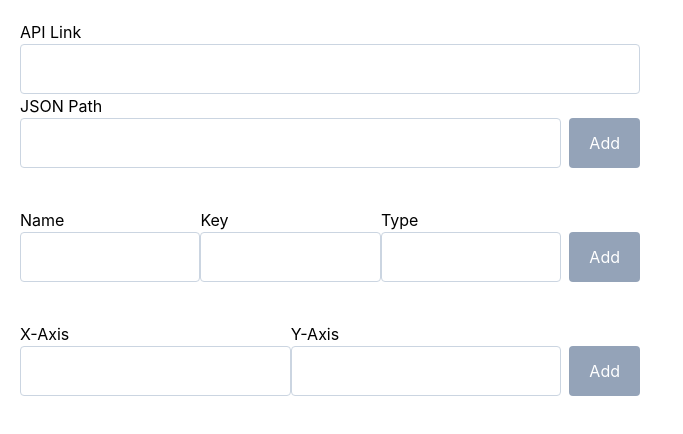
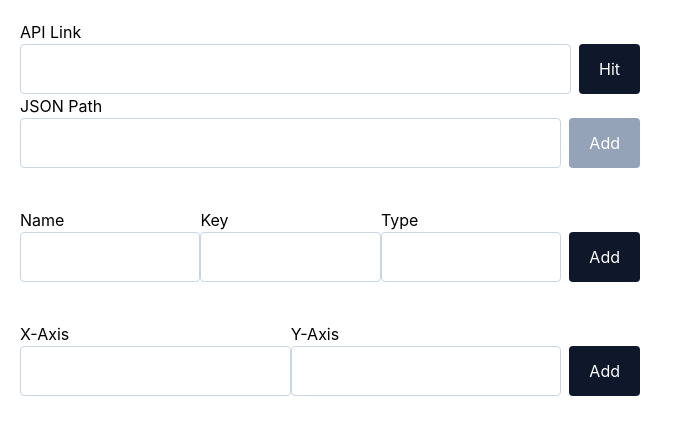
Before and after one commit to haadbaig/ensembleui-assessment, a React (Create React App) app: page / in a window 1280 px wide. Shown: the top 434 px of the page, without its empty margins (0-683 px from the left). Built offline with nearby package versions, Linux system fonts and the light colour scheme; the HTML template or start-up script is replaced by a standard one.

Commit message:
configurable module completed

```diff
--- a/src/App.tsx
+++ b/src/App.tsx
@@ -11,34 +11,50 @@ function App() {
   //   {name: 'Amount', key: 'amount', type: 'number'},
   // ]
   // `$.flavor_text_entries.[*].flavor_text`,`$.flavor_text_entries.[*].language.name`
+  // https://pokeapi.co/api/v2/ability/1/
 
   const [JSONPaths, setJSONPaths] = useState<string[]>([]);
   const [columns, setColumns] = useState<ColumnDTO[]>([]);
   const [path, setPath] = useState('');
   const [api, setApi] = useState('');
-  const [columnName, setColumnName] = useState('');
-  const [columnKey, setColumnKey] = useState('');
-  const [columnType, setColumnType] = useState('');
   const [xAxis, setXAxis] = useState('');
   const [yAxis, setYAxis] = useState('');
 
   const handleJSONPath = (e: any) => {
     e.preventDefault();
-    setJSONPaths([...JSONPaths, path]);
+    setJSONPaths([...JSONPaths, e.target[0].value]);
     setPath('');
   }
 
   const handleAddColumn = (e: any) => {
     e.preventDefault();
+
+    if (e.target[0].value === '' || e.target[1].value === '' || e.target[2].value === '') {
+      return;
+    }
+
     let newColumn = {
-      name: columnName,
-      key: columnKey,
-      type: columnType
+      name: e.target[0]?.value,
+      key: e.target[1]?.value,
+      type: e.target[2]?.value
     }
+    e.target[0].value = ''
+    e.target[1].value = ''
+    e.target[2].value = ''
     setColumns([...columns, newColumn]);
-    setColumnName('');
-    setColumnKey('');
-    setColumnType('');
+  }
+
+  const handleAddAxes = (e: any) => {
+    e.preventDefault();
+    setXAxis(e.target[0].value);
+    setXAxis(e.target[1].value);
+    e.target[0].value = '';
+    e.target[1].value = '';
+  }
+
+  const handleAPIChange = (e: any) => {
+    e.preventDefault();
+    setApi(e.target[0].value);
   }
 
   const removePath = (jsonPath: string) => {
@@ -57,16 +73,24 @@ function App() {
     }
   }
 
+  const removeAxis = () => {
+    setXAxis('');
+    setYAxis('');
+  }
+
   return (
   <div className='w-full h-full'>
     <div className='p-5 w-full flex flex-col'>
-      <form className='flex flex-col'>
-        <CustomTextField id="api_link" value={api} label='API Link' width='w-1/2' onChange={(e) => setApi(e.target.value)} />
+      <div className='flex flex-col'>
+        <form className='flex flex-row w-1/2' onSubmit={handleAPIChange}>
+          <CustomTextField id="api_link" value={api} label='API Link' width='w-full' />
+          <button className='px-5 bg-slate-900 disabled:bg-slate-400 rounded ml-2 mt-6 h-[50px] text-white'>Hit</button>
+        </form>
         <div className='flex flex-col w-1/2'>
-          <div className='flex flex-row w-full'>
+          <form className='flex flex-row w-full' onSubmit={handleJSONPath}>
             <CustomTextField id="json-path" value={path} label='JSON Path' width='w-full' onChange={(e) => setPath(e.target.value)} />
-            <button disabled={path === ''} className='px-5 bg-slate-900 disabled:bg-slate-400 rounded ml-2 mt-6 h-[50px] text-white' onClick={handleJSONPath}>Add</button>
-          </div>
+            <button disabled={path === ''} className='px-5 bg-slate-900 disabled:bg-slate-400 rounded ml-2 mt-6 h-[50px] text-white'>Add</button>
+          </form>
           <div className='my-5 flex flex-row overflow-scroll w-full'>
             {JSONPaths.map(jp =>
               <div onClick={() => removePath(jp)} className='cursor-pointer px-3 bg-slate-300 border border-slate-200 rounded-lg h-[25px]'>
@@ -76,12 +100,16 @@ function App() {
           </div>
         </div>
         <div className='flex flex-col w-1/2'>
-          <div className='flex flex-row w-full'>
-            <CustomTextField id="name" value={columnName} label='Name' width='w-full' onChange={(e) => setColumnName(e.target.value)} />
-            <CustomTextField id="key" value={columnKey} label='Key' width='w-full' onChange={(e) => setColumnKey(e.target.value)} />
-            <CustomTextField id="type" value={columnType} label='Type' width='w-full' onChange={(e) => setColumnType(e.target.value)} />
-            <button disabled={columnName === '' || columnKey === '' || columnType === ''} className='px-5 bg-slate-900 disabled:bg-slate-400 rounded ml-2 mt-6 h-[50px] text-white' onClick={handleAddColumn}>Add</button>
-          </div>
+          <form className='flex flex-row w-full' onSubmit={handleAddColumn}>
+            <CustomTextField id="name" label='Name' width='w-full' />
+            <CustomTextField id="key" label='Key' width='w-full' />
+            <CustomTextField id="type" label='Type' width='w-full' />
+            <button
+              className='px-5 bg-slate-900 disabled:bg-slate-400 rounded ml-2 mt-6 h-[50px] text-white'
+              type="submit"
+
+            >Add</button>
+          </form>
           <div className='my-5 flex flex-col overflow-scroll w-full'>
             {columns.map(col =>
               <div
@@ -94,23 +122,23 @@ function App() {
           </div>
         </div>
         <div className='flex flex-col w-1/2'>
-          <div className='flex flex-row w-full'>
-            <CustomTextField id="xaxis" value={columnName} label='X-Axis' width='w-full' onChange={(e) => setXAxis(e.target.value)} />
-            <CustomTextField id="yaxis" value={columnKey} label='Y-Axis' width='w-full' onChange={(e) => setYAxis(e.target.value)} />
-            <button disabled={columnName === '' || columnKey === '' || columnType === ''} className='px-5 bg-slate-900 disabled:bg-slate-400 rounded ml-2 mt-6 h-[50px] text-white' onClick={handleAddColumn}>Add</button>
-          </div>
+          <form className='flex flex-row w-full' onSubmit={handleAddAxes}>
+            <CustomTextField id="xaxis" label='X-Axis' width='w-full'/>
+            <CustomTextField id="yaxis" label='Y-Axis' width='w-full'/>
+            <button
+              type='submit'
+              className='px-5 bg-slate-900 disabled:bg-slate-400 rounded ml-2 mt-6 h-[50px] text-white'>Add</button>
+          </form>
           <div className='my-5 flex flex-col overflow-scroll w-full'>
-            {columns.map(col =>
-              <div
-                onClick={() => removeColumn(col)}
-                className='flex flex-row justify-between cursor-pointer px-3 bg-slate-300 border border-slate-200 rounded-lg h-[25px]'
-              >
-                <span>Name: {col.name}</span><span>Key: {col.key}</span><span>Type: {col.type}</span>
-              </div>
-            )}
+            {xAxis !== '' && yAxis !== '' && <div
+              onClick={() => removeAxis()}
+              className='flex flex-row justify-between cursor-pointer px-3 bg-slate-300 border border-slate-200 rounded-lg h-[25px]'
+            >
+              <span>X-Axis: {xAxis}</span><span>Y-Axis: {yAxis}</span>
+            </div>}
           </div>
         </div>
-      </form>
+      </div>
     </div>
     <DataGrid
       columns={columns}
--- a/src/common/utilities.common.ts
+++ b/src/common/utilities.common.ts
@@ -14,7 +14,7 @@ export function convertArrayInObject(arrays: any[]) {
   let columnsName: string[] = []
   let tableObjectArray: any[] = [];
   let tableObject: any = {};
-  let countArray = Array.from({ length: arrays.length > 0 ? arrays[0].data.length : 0 }, (_, index) => index);
+  let countArray = Array.from({ length: arrays.length > 0 ? arrays[0].data?.length : 0 }, (_, index) => index);
 
   arrays.forEach(arr => columnsName.push(arr.key));
 
--- a/src/components/datagrid.component.tsx
+++ b/src/components/datagrid.component.tsx
@@ -9,28 +9,42 @@ import GraphPlotly from "./graph.component";
 const DataGrid: React.FC<DataGridProps> = ({columns, apiLink, jsonPathsForColumns, xAxisColumn, yAxisColumn, graphType}) => {
   const [selectedDataObjectArray, setSelectedDataObjectArray] = useState<any[]>([]);
   const [selectedDataArrays] = useState<{key: string, data: any}[]>([]);
+  const [rawData, setRawData] = useState<any>();
   const isLoading = useRef(false);
 
   useEffect(() => {
-    if(!isLoading.current && selectedDataObjectArray.length < 1){
+    if(!isLoading.current){
       isLoading.current = true;
+      try {
         axios
         .get(apiLink)
         .then(res => {
           if(res?.data) {
+            setRawData(res.data);
+          };
+          isLoading.current = false;
+        });
+      } catch (e: any) {
+        console.log(e.message);
+      }
+    };
+  },[apiLink])
+
+  useEffect(() => {
+    if(jsonPathsForColumns.length > 0){
+      filterData();
+    }
+  },[jsonPathsForColumns, rawData])
+
+  const filterData = () => {
     jsonPathsForColumns
     .forEach(path => {
       let findName = path.split('.');
-              let data = {key: findName[findName.length-1], data:JSONPath({path:path, json: res?.data})};
+      let data = {key: findName[findName.length-1], data:JSONPath({path:path, json: rawData})};
       selectedDataArrays.push(data);
+    });
+    setSelectedDataObjectArray(convertArrayInObject(selectedDataArrays))
   }
-          );
-        };
-        setSelectedDataObjectArray(convertArrayInObject(selectedDataArrays));
-        isLoading.current = false;
-      });
-    };
-  },[apiLink, jsonPathsForColumns, selectedDataObjectArray, selectedDataArrays])
 
 
   return (
```
Lines whose indentation alone changed are shown as unchanged.
